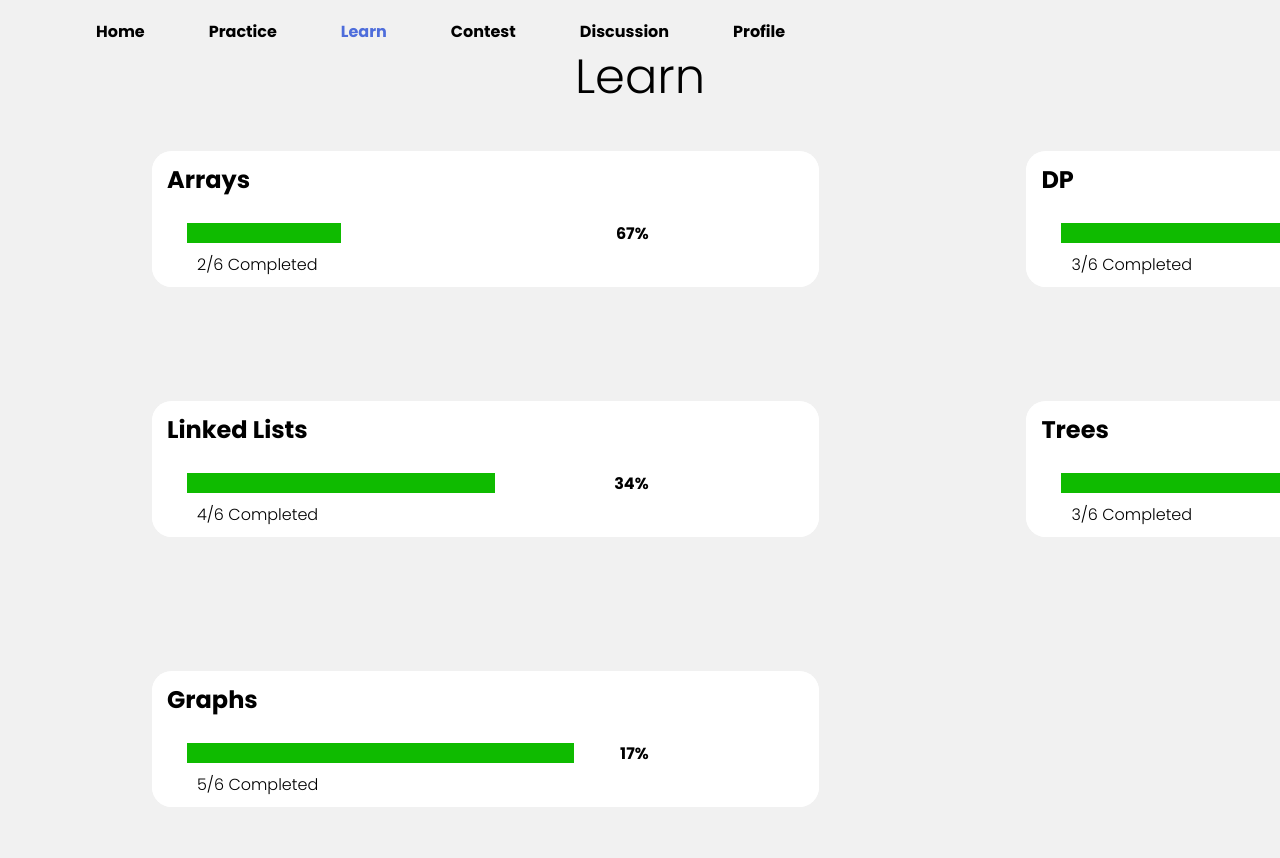
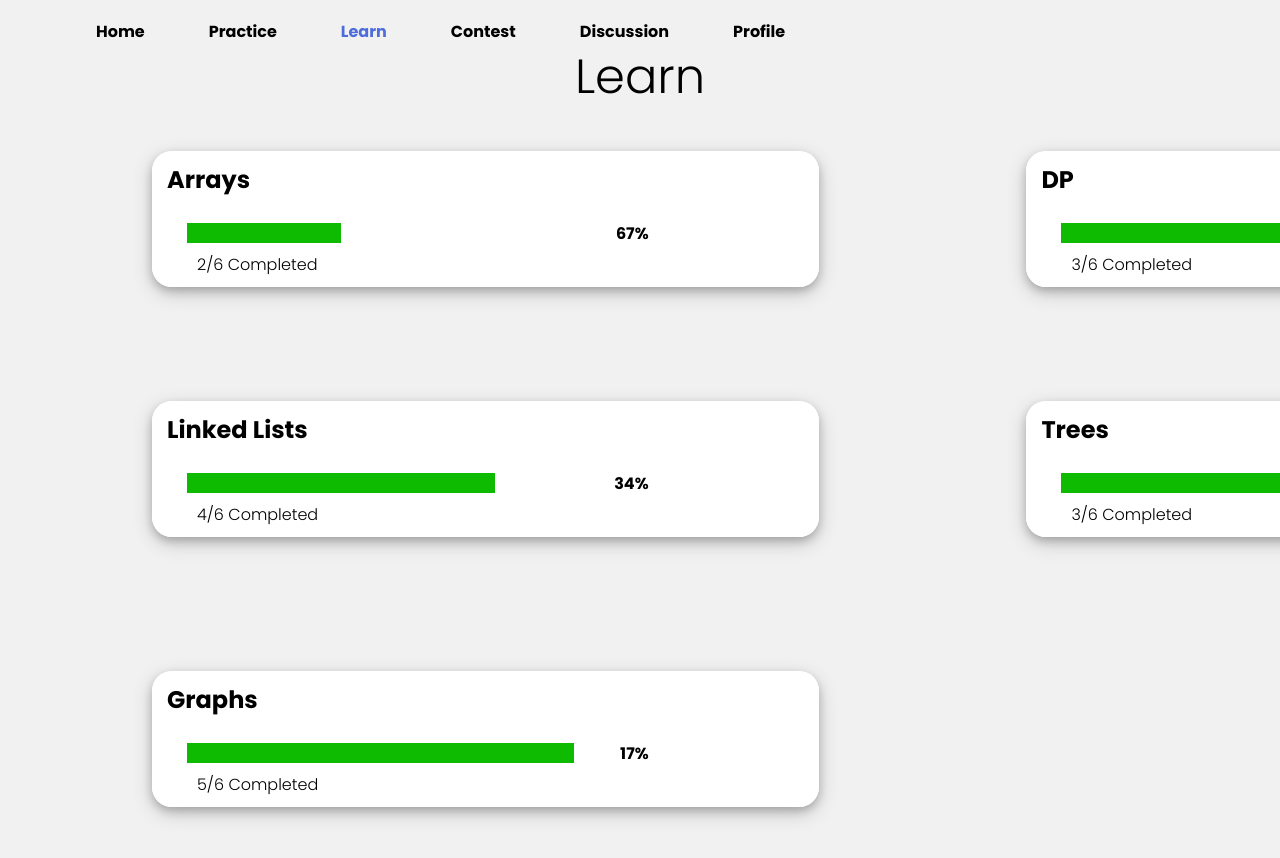
Before and after one commit to sajalgupta06/GreenTick, a React (Create React App) app: page /learn in a window 1280 px wide. Shown: the top 858 px of the page. Built offline with nearby package versions, Linux system fonts and the light colour scheme.

Commit message:
Update Learn.css

```diff
--- a/src/css/Learn.css
+++ b/src/css/Learn.css
@@ -24,6 +24,7 @@
     border-radius: 20px;
     background-color: #fff;
     margin-top: 3.2em;
+    box-shadow: 0 4px 8px 0 rgba(0, 0, 0, 0.2), 0 6px 20px 0 rgba(0, 0, 0, 0.19);
 }
 
 .cardl2 {
@@ -38,6 +39,7 @@
     border-radius: 20px;
     background-color: #fff;
     margin-top: 3.2em;
+    box-shadow: 0 4px 8px 0 rgba(0, 0, 0, 0.2), 0 6px 20px 0 rgba(0, 0, 0, 0.19);
 }
 .cardl3 {
     perspective: 150rem;
@@ -51,6 +53,7 @@
     border-radius: 20px;
     background-color: #fff;
     margin-top: 3.2em;
+    box-shadow: 0 4px 8px 0 rgba(0, 0, 0, 0.2), 0 6px 20px 0 rgba(0, 0, 0, 0.19);
 }
 
 
@@ -66,6 +69,7 @@
     border-radius: 20px;
     background-color: #fff;
     margin-top: 3.2em;
+    box-shadow: 0 4px 8px 0 rgba(0, 0, 0, 0.2), 0 6px 20px 0 rgba(0, 0, 0, 0.19);
 }
 .cardl5 {
     perspective: 150rem;
@@ -79,6 +83,7 @@
     border-radius: 20px;
     background-color: #fff;
     margin-top: 3.2em;
+    box-shadow: 0 4px 8px 0 rgba(0, 0, 0, 0.2), 0 6px 20px 0 rgba(0, 0, 0, 0.19);
 }
 
 .card__inside
```
